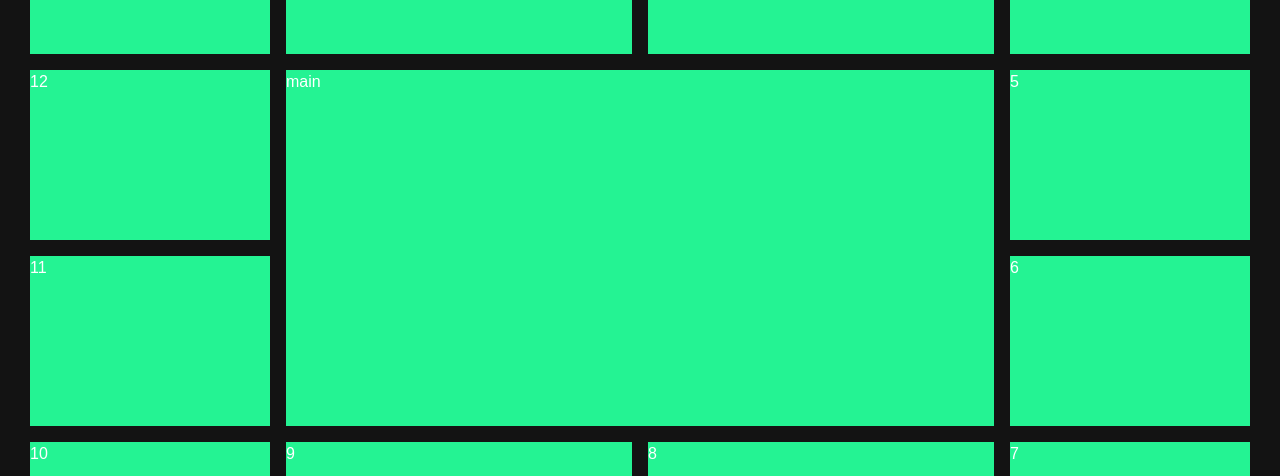
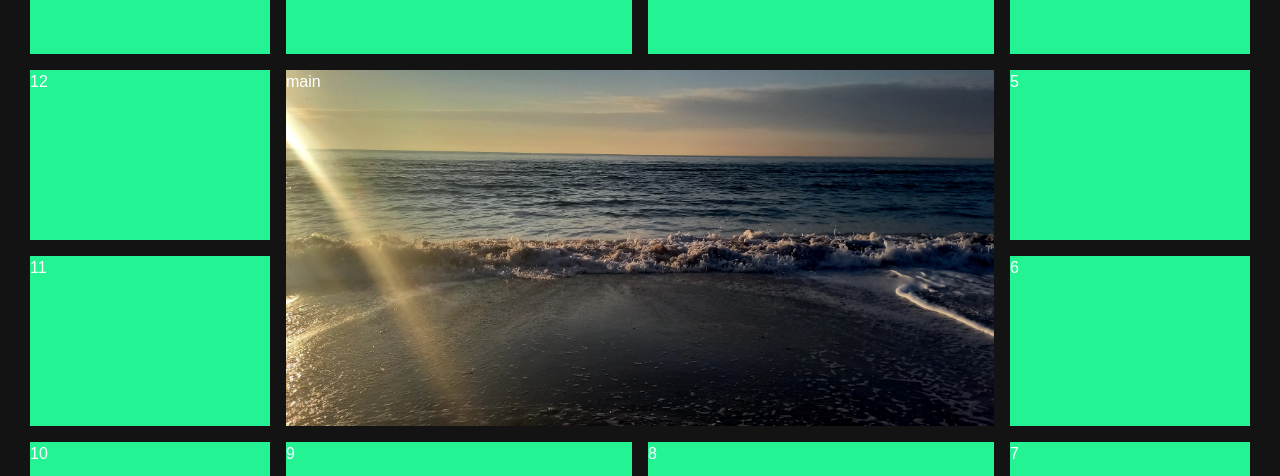
Before and after one commit to GaayuoniC/testing-christian, a React (Vite) app: page /tourism in a window 1280 px wide. Shown: the part 446-922 px from the top of the page. Built offline with nearby package versions, Linux system fonts and the light colour scheme.

Commit message:
add minor changes to tourism page

```diff
--- a/src/pages/Tourism.jsx
+++ b/src/pages/Tourism.jsx
@@ -15,7 +15,12 @@ export function Tourism() {
       <div className="card-1">10</div>
       <div className="card-1">11</div>
       <div className="card-1">12</div>
-      <div className="card-1">main</div>
+      <div
+        className="card-1"
+        style={{ backgroundImage: `url("/odessa black sea view.jpg")` }}
+      >
+        main
+      </div>
     </section>
   );
 }
```
